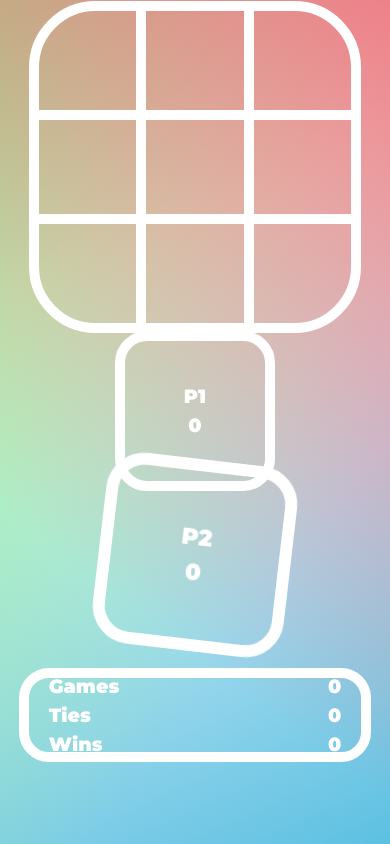
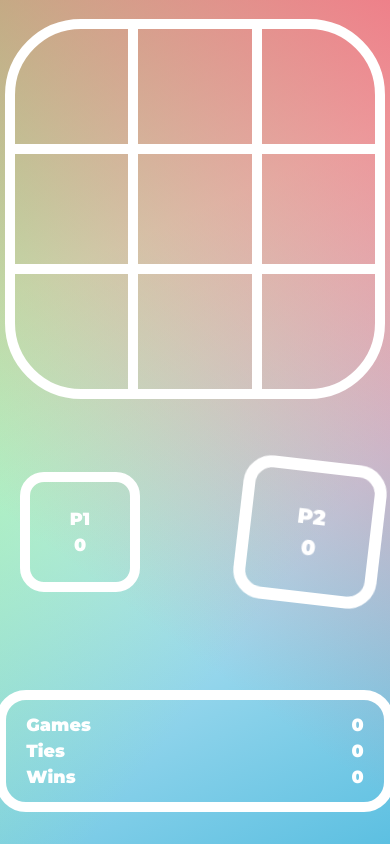
Before and after one commit to JeffreyChuCPA/Tic-Tac-Toe, a React (Vite) app: page / in a window 390 px wide. Both pictures are taken after a click on the button "P1 vs P2". Built offline with nearby package versions, Linux system fonts and the light colour scheme.

Commit message:
cleaned up console.logs and responsive css

```diff
--- a/jest.config.js
+++ /dev/null
@@ -1,6 +0,0 @@
-module.exports = {
-  preset: 'ts-jest',
-  testEnvironment: 'node',
-  testMatch: ['**/?(*.)+(test).[jt]s?(x)'],
-  moduleFileExtensions: ['ts', 'tsx', 'js', 'jsx'],
-};
--- a/src/App.css
+++ b/src/App.css
@@ -28,52 +28,7 @@
   background-position: center;
   box-sizing: border-box;
   color: white;
-  /* animation: gradientAnimation 2s infinite ease-in-out; */
   background-size: 100% 100%
-}
-
-@keyframes gradientAnimation {
-  0%, 100% {
-    --deg1-start: 217deg;
-    --deg2-start: 127deg;
-    --deg3-start: 336deg;
-  }
-  1.111% {
-    --deg1-start: calc(217deg + (360deg * 1.111));
-    --deg2-start: calc(127deg + (360deg * 1.111));
-    --deg3-start: calc(336deg + (360deg * 1.111));
-  }
-  2.222% {
-    --deg1-start: calc(217deg + (360deg * 2.222));
-    --deg2-start: calc(127deg + (360deg * 2.222));
-    --deg3-start: calc(336deg + (360deg * 2.222));
-  }
-  /* Continue with increments up to 100% */
-  /* 90% */
-  90% {
-    --deg1-start: calc(217deg + (360deg * 90));
-    --deg2-start: calc(127deg + (360deg * 90));
-    --deg3-start: calc(336deg + (360deg * 90));
-  }
-  /* 91.111% */
-  91.111% {
-    --deg1-start: calc(217deg + (360deg * 91.111));
-    --deg2-start: calc(127deg + (360deg * 91.111));
-    --deg3-start: calc(336deg + (360deg * 91.111));
-  }
-  /* 92.222% */
-  92.222% {
-    --deg1-start: calc(217deg + (360deg * 92.222));
-    --deg2-start: calc(127deg + (360deg * 92.222));
-    --deg3-start: calc(336deg + (360deg * 92.222));
-  }
-  /* Continue with increments up to 100% */
-  /* 100% */
-  100% {
-    --deg1-start: 217deg;
-    --deg2-start: 127deg;
-    --deg3-start: 336deg;
-  }
 }
 
 html,
@@ -97,7 +52,7 @@ body {
   border: 10px solid white;
   border-radius: 20%;
   aspect-ratio: 1/1;
-  width: 40%;
+  width: 35%;
   max-width: 830px;
   min-width: 304px;
   display: flex;
@@ -243,7 +198,7 @@ body {
   transform: translate(-50%, -50%);
   border: 10px solid white;
   border-radius: 20%;
-  font-size: clamp(1.2rem, 2vw, 2.5rem);
+  font-size: clamp(1.1rem, 1.5vw, 2.2rem);
 }
 
 .player-selection-btn {
@@ -267,7 +222,7 @@ body {
 .results-card {
   width: clamp(200px, 30%, 400px);
   aspect-ratio: 1/1;
-  /* position: fixed; */
+  position: fixed;
   z-index: 5;
   display: flex;
   justify-content: center;
@@ -276,7 +231,7 @@ body {
   gap: 10px;
   border: 10px solid white;
   border-radius: 20%;
-  font-size: clamp(1.2rem, 2vw, 2.5rem);
+  font-size: clamp(1.1rem, 1.5vw, 2.2rem);
   background-image: linear-gradient(
     var(--deg1-start),
     rgba(247, 98, 121, 0.8),
@@ -328,7 +283,7 @@ body {
   flex-direction: column;
   margin: 50px;
   padding: 20px;
-  font-size: clamp(1.2rem, 2vw, 2.5rem);
+  font-size: clamp(1.1rem, 1.5vw, 2.2rem);
   transition: 0.5s ease-in;
 }
 
@@ -363,7 +318,7 @@ body {
   border: 10px solid white;
   border-radius: 20%;
   padding: 20px;
-  font-size: clamp(1.2rem, 2vw, 2.5rem);
+  font-size: clamp(1.1rem, 1.5vw, 2.2rem);
   width: clamp(100px, 10%, 200px);
   min-width: 100px;
   aspect-ratio: 1/1;
@@ -400,7 +355,7 @@ body {
 @media screen and (max-width: 829px) {
   .app {
     display: grid;
-    grid-template-rows: 60% 20%;
+    grid-template-rows: 70% 30%;
     gap: 10px;
     grid-template-areas:
       "board board board"
@@ -435,7 +390,7 @@ body {
 
 @media screen and (max-width: 685px) {
   .app {
-    grid-template-rows: 60% 20% 20%;
+    grid-template-rows: 70% 10% 20%;
     grid-template-areas:
       "board board board"
       "player1 . player2"
@@ -461,20 +416,23 @@ body {
     grid-area: data;
     justify-self: center;
     width: 75%;
-    height: 20%;
+    height: 30%;
     border-radius: 30px;
+  }
+  .player-card {
+    width: clamp(60px, 10%, 100px);
+    min-width: 60px;
   }
 }
 
 @media screen and (max-width: 505px) {
   .app {
-    grid-template-rows: 40% 16% 16% 20%;
-    grid-template-columns: 100%;
+    grid-template-rows: 50% 25% 25%;
+    grid-template-columns: 1fr 1fr;
     grid-template-areas:
-      "board"
-      "player1"
-      "player2"
-      "data";
+      "board board"
+      "player1 player2"
+      "data data";
   }
   [id='0'].player-card {
     grid-area: player1;
@@ -485,4 +443,9 @@ body {
     grid-area: player2;
     justify-self: center;
   }
+
+  .player-card {
+    width: clamp(60px, 10%, 100px);
+    min-width: 60px;
+  }
 }
--- a/src/App.tsx
+++ b/src/App.tsx
@@ -33,7 +33,6 @@ function App() {
     } else {
       setCurrentPlayer(players[0]);
     }
-    console.log('player switched');
   }
 
   const resetGame = () => {
@@ -44,12 +43,10 @@ function App() {
     setBoard(newBoard)
   }
 
-  console.log(winner);
 
 
   return (
     <>
-    {console.log(currentPlayer)}
       {players[1].playerType === null
         ? <SelectPlayers players={players} setPlayers={setPlayers} setCurrentPlayer={setCurrentPlayer}/>
         : <div className='app'>
--- a/src/components/Board.tsx
+++ b/src/components/Board.tsx
@@ -17,43 +17,33 @@ type BoardProps = {
 const Board: React.FC<BoardProps> = ({players, currentPlayer, winner, board, gameIsTie, gameIsWon, switchPlayers, setBoard}) => {
   const [currentCompMark, setCurrentCompMark] = useState<number | null>(null);
 
-  console.log(winner);
-  console.log(board);
-
-
-
   useEffect(() => {
 
-    //* 2. If no reset needed => Check board for winner
+    //* 1. If no reset needed => Check board for winner
     if (checkWinner(board, players) && !winner) {
       gameIsWon(checkWinner(board, players))
     }
 
-    //* 3. No winner => Check board if completely filled
+    //* 2. No winner => Check board if completely filled
     if (board.every(spot => spot !== null)) {
       gameIsTie(true)
     }
 
-    //* 4. Board not filled => determine the move for the comp if current player is comp
+    //* 3. Board not filled => determine the move for the comp if current player is comp
     if (currentPlayer?.playerType === 'Computer' && !winner) {
 
       const possibleCompMark: (number | null)[] = board.map((spot, index) => spot === null ? index : null).filter(spot => spot !== null)
       const randomPossibleMark: number = Math.floor(Math.random() * possibleCompMark?.length)
       setCurrentCompMark(possibleCompMark[randomPossibleMark])
-      console.log(currentCompMark)
-      // switchPlayers()
     } else {
       setCurrentCompMark(null)
     }
-
-    console.log(board);
 
   }, [board, currentCompMark, currentPlayer?.playerType, gameIsTie, gameIsWon, players, switchPlayers, winner])
 
 
   return (
     <>
-    {console.log('board rendered')}
     <div className='board'>
       <div className='row' id='row1'>
         <MarkBox currentCompMark={currentCompMark} players={players} board={board} winner={winner} currentPlayer={currentPlayer} setBoard={setBoard} switchPlayers={switchPlayers} id={0}/>
--- a/src/components/GameDataCard.tsx
+++ b/src/components/GameDataCard.tsx
@@ -19,7 +19,6 @@ const GameDataCard: React.FC<GameDataCardProps> = ({winner, allMarked}) => {
       setGameAmt(prev => prev + 1)
       setTieAmt(prev => prev + 1)
     }
-    // console.log('gamedata useEffect rendered');
   }, [allMarked, winner])
 
   return (
--- a/src/components/ResultsCard.tsx
+++ b/src/components/ResultsCard.tsx
@@ -11,10 +11,7 @@ const ResultsCard: React.FC<ResultsCardProps> = ({ winner, allMarked, resetGame
 
   const handlePlayAgain = (): void => {
     resetGame()
-    console.log('clicked played again');
   }
-  console.log(winner);
-
 
   return (
     <>
--- a/src/utilities/checkWinner.ts
+++ b/src/utilities/checkWinner.ts
@@ -13,19 +13,15 @@ const winningCombos: WinningCombos = {
 }
 
 export const checkWinner = (board: (Player | null)[], players: Player[]): Player | null => {
-  console.log('check winner called');
   for (const section in winningCombos) {
     const winningConditions = winningCombos[section as keyof WinningCombos]
     for (const winningCondition of winningConditions) {
       if (winningCondition.every((value) => board[value] === players[0])) {
-        console.log('player 1 win');
         return players[0]
       } else if (winningCondition.every((value) => board[value] === players[1])) {
-        console.log('player 2 win');
         return players[1]
       }
     }
   }
-  console.log('no winner');
   return null
 }
--- a/src/utilities/determineFirstTurn.ts
+++ b/src/utilities/determineFirstTurn.ts
@@ -3,6 +3,5 @@ import { Player } from "./types"
 export const determineFirstTurn = (numberOfPlayers: number, players: Player[], setCurrentPlayer: React.Dispatch<React.SetStateAction<Player | null>>): void => {
   const randomTurn: number = Math.floor(Math.random() * numberOfPlayers)
   const firstTurn: Player = randomTurn ? players[0] : players[1]
-  console.log('first player determined');
   return setCurrentPlayer(firstTurn)
 }
--- a/src/utilities/switchPlayers.ts
+++ b/src/utilities/switchPlayers.ts
@@ -6,5 +6,4 @@ export const switchPlayers = (players: Player[], currentPlayer: Player | null, s
   } else {
     setCurrentPlayer(players[0]);
   }
-  console.log('player switched');
 }
```
Also changed, not shown: 1 other file (tests, documents, lock files or other folders).
